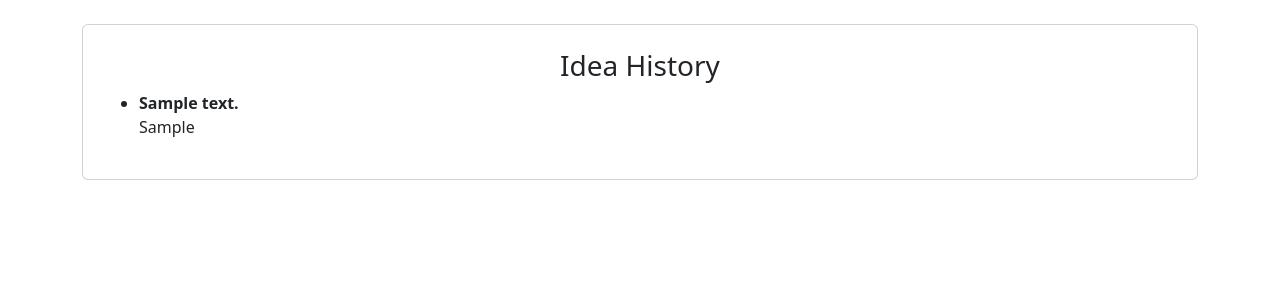
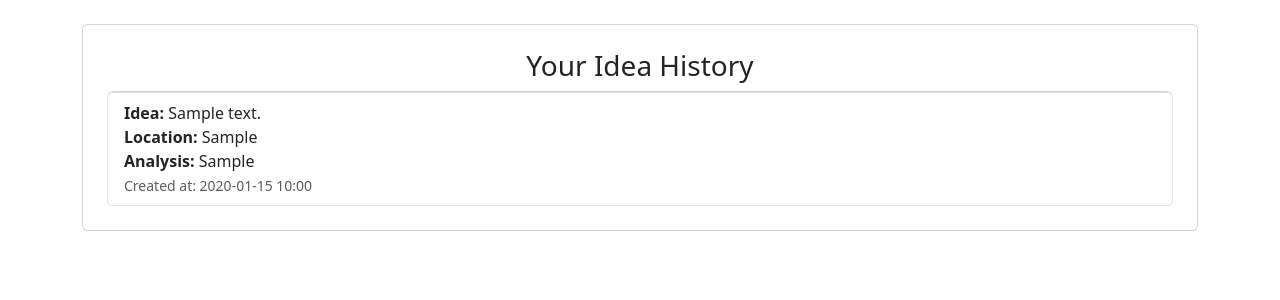
Before and after one commit to kasturimo/IdeaScanner, a Flask app: page /history in a window 1280 px wide. Shown: the part 56-356 px from the top of the page. Run offline with Flask 3, Linux system fonts and the light colour scheme; the visitor is signed in with stand-in values (Sample User, id 1); tables that the repository leaves empty hold one stand-in row (values such as "Sample post").

Commit message:
Update history.html

```diff
--- a/templates/history.html
+++ b/templates/history.html
@@ -1,15 +1,20 @@
 {% extends "base.html" %}
 {% block content %}
 <div class="card p-4">
-  <h3 class="text-center">Idea History</h3>
+  <h3 class="text-center">Your Idea History</h3>
   {% if ideas %}
-  <ul>
-    {% for idea in ideas %}
-      <li><strong>{{ idea.idea_text }}</strong><br>{{ idea.analysis }}</li>
-    {% endfor %}
-  </ul>
+    <ul class="list-group">
+      {% for idea in ideas %}
+      <li class="list-group-item">
+        <strong>Idea:</strong> {{ idea.idea_text }} <br>
+        <strong>Location:</strong> {{ idea.location if idea.location else "Not specified" }} <br>
+        <strong>Analysis:</strong> {{ idea.analysis }} <br>
+        <small class="text-muted">Created at: {{ idea.created_at.strftime('%Y-%m-%d %H:%M') }}</small>
+      </li>
+      {% endfor %}
+    </ul>
   {% else %}
-    <p>No ideas submitted yet.</p>
+    <p class="text-center">No ideas analyzed yet.</p>
   {% endif %}
 </div>
 {% endblock %}
```
